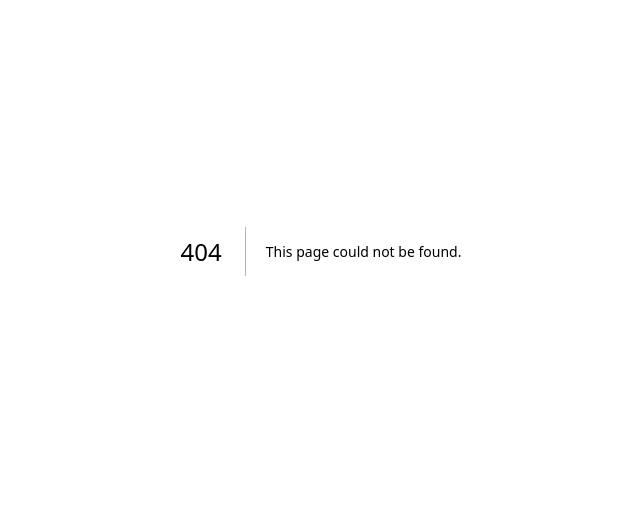
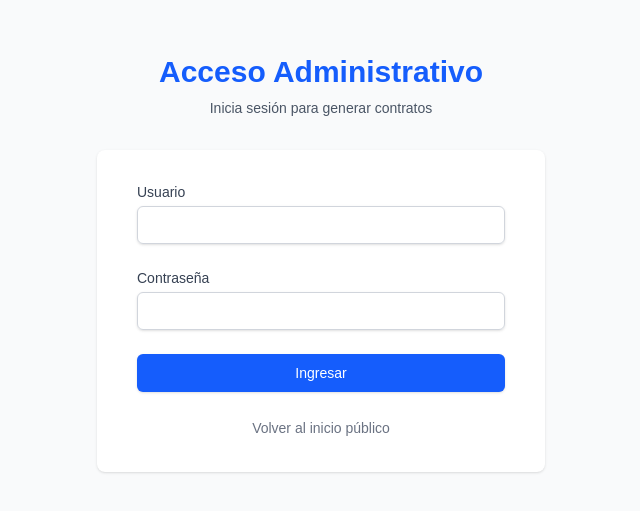
Before and after one commit to armyv7v/validador-contratos, a Next.js app: page /login in a window 1280 px wide. Before the commit this address had no page. Shown: the part 149-660 px from the top of the page, without its empty margins (319-959 px from the left). Built offline with nearby package versions, Linux system fonts and the light colour scheme.

Commit message:
feat: add NextAuth, admin module, and separate public scanner view

```diff
--- /dev/null
+++ b/app/admin/layout.tsx
@@ -0,0 +1,38 @@
+"use client";
+
+import { signOut } from "next-auth/react";
+import Link from "next/navigation";
+
+export default function AdminLayout({
+  children,
+}: {
+  children: React.ReactNode;
+}) {
+  return (
+    <div className="min-h-screen bg-gray-50 text-gray-900">
+      <header className="bg-white border-b border-gray-200 shadow-sm sticky top-0 z-10">
+        <div className="max-w-7xl mx-auto px-4 sm:px-6 lg:px-8">
+          <div className="flex justify-between items-center h-16">
+            <div className="flex">
+              <div className="flex-shrink-0 flex items-center">
+                <span className="text-xl font-bold text-blue-600">Admin Panel</span>
+              </div>
+            </div>
+            <div className="flex items-center gap-4">
+              <button
+                onClick={() => signOut({ callbackUrl: '/' })}
+                className="text-sm text-red-600 hover:text-red-800 font-medium transition-colors"
+              >
+                Cerrar Sesión
+              </button>
+            </div>
+          </div>
+        </div>
+      </header>
+
+      <main className="max-w-7xl mx-auto px-4 sm:px-6 lg:px-8 py-8">
+        {children}
+      </main>
+    </div>
+  );
+}
--- /dev/null
+++ b/app/admin/page.tsx
@@ -0,0 +1,22 @@
+"use client";
+
+import GeneradorQR from "@/components/GeneradorQR";
+
+export default function AdminDashboard() {
+  return (
+    <div className="w-full animate-in fade-in slide-in-from-bottom-4 duration-500">
+      <div className="mb-8 text-center sm:text-left">
+        <h1 className="text-3xl font-extrabold text-gray-900 mb-2">
+          Gestión de Contratos
+        </h1>
+        <p className="text-gray-500">
+          Genera contratos, firma electrónicamente y descarga el documento oficial con su código QR integrado.
+        </p>
+      </div>
+
+      <div className="bg-white rounded-xl shadow-sm border border-gray-200 p-6">
+        <GeneradorQR />
+      </div>
+    </div>
+  );
+}
--- /dev/null
+++ b/app/api/auth/[...nextauth]/route.ts
@@ -0,0 +1,51 @@
+import NextAuth, { NextAuthOptions } from "next-auth";
+import CredentialsProvider from "next-auth/providers/credentials";
+
+export const authOptions: NextAuthOptions = {
+  providers: [
+    CredentialsProvider({
+      name: "Administrador",
+      credentials: {
+        username: { label: "Usuario", type: "text", placeholder: "admin" },
+        password: { label: "Contraseña", type: "password" },
+      },
+      async authorize(credentials) {
+        // Validación estática simple
+        const user = { id: "1", name: "Admin", email: "admin@useche.cl" };
+
+        if (
+          credentials?.username === "admin" &&
+          credentials?.password === "admin123"
+        ) {
+          return user;
+        } else {
+          return null;
+        }
+      },
+    }),
+  ],
+  pages: {
+    signIn: "/login",
+  },
+  session: {
+    strategy: "jwt",
+  },
+  callbacks: {
+    async jwt({ token, user }) {
+      if (user) {
+        token.id = user.id;
+      }
+      return token;
+    },
+    async session({ session, token }) {
+      if (session.user) {
+        (session.user as any).id = token.id;
+      }
+      return session;
+    },
+  },
+};
+
+const handler = NextAuth(authOptions);
+
+export { handler as GET, handler as POST };
--- /dev/null
+++ b/app/login/page.tsx
@@ -0,0 +1,108 @@
+"use client";
+
+import { signIn } from "next-auth/react";
+import { useState } from "react";
+import { useRouter } from "next/navigation";
+
+export default function LoginPage() {
+  const [username, setUsername] = useState("");
+  const [password, setPassword] = useState("");
+  const [error, setError] = useState("");
+  const router = useRouter();
+
+  const handleSubmit = async (e: React.FormEvent) => {
+    e.preventDefault();
+    setError("");
+
+    const res = await signIn("credentials", {
+      redirect: false,
+      username,
+      password,
+    });
+
+    if (res?.error) {
+      setError("Credenciales incorrectas");
+    } else {
+      router.push("/admin");
+    }
+  };
+
+  return (
+    <div className="min-h-screen bg-gray-50 flex flex-col justify-center py-12 sm:px-6 lg:px-8">
+      <div className="sm:mx-auto sm:w-full sm:max-w-md">
+        <h2 className="mt-6 text-center text-3xl font-extrabold text-blue-600">
+          Acceso Administrativo
+        </h2>
+        <p className="mt-2 text-center text-sm text-gray-600">
+          Inicia sesión para generar contratos
+        </p>
+      </div>
+
+      <div className="mt-8 sm:mx-auto sm:w-full sm:max-w-md">
+        <div className="bg-white py-8 px-4 shadow sm:rounded-lg sm:px-10">
+          <form className="space-y-6" onSubmit={handleSubmit}>
+            {error && (
+              <div className="bg-red-50 text-red-500 p-3 rounded-md text-sm text-center">
+                {error}
+              </div>
+            )}
+            <div>
+              <label
+                htmlFor="username"
+                className="block text-sm font-medium text-gray-700"
+              >
+                Usuario
+              </label>
+              <div className="mt-1">
+                <input
+                  id="username"
+                  name="username"
+                  type="text"
+                  required
+                  value={username}
+                  onChange={(e) => setUsername(e.target.value)}
+                  className="appearance-none block w-full px-3 py-2 border border-gray-300 rounded-md shadow-sm placeholder-gray-400 focus:outline-none focus:ring-blue-500 focus:border-blue-500 sm:text-sm text-gray-900"
+                />
+              </div>
+            </div>
+
+            <div>
+              <label
+                htmlFor="password"
+                className="block text-sm font-medium text-gray-700"
+              >
+                Contraseña
+              </label>
+              <div className="mt-1">
+                <input
+                  id="password"
+                  name="password"
+                  type="password"
+                  required
+                  value={password}
+                  onChange={(e) => setPassword(e.target.value)}
+                  className="appearance-none block w-full px-3 py-2 border border-gray-300 rounded-md shadow-sm placeholder-gray-400 focus:outline-none focus:ring-blue-500 focus:border-blue-500 sm:text-sm text-gray-900"
+                />
+              </div>
+            </div>
+
+            <div>
+              <button
+                type="submit"
+                className="w-full flex justify-center py-2 px-4 border border-transparent rounded-md shadow-sm text-sm font-medium text-white bg-blue-600 hover:bg-blue-700 focus:outline-none focus:ring-2 focus:ring-offset-2 focus:ring-blue-500 transition-colors"
+              >
+                Ingresar
+              </button>
+            </div>
+          </form>
+
+          <div className="mt-6 text-center">
+             <button onClick={() => router.push('/')} className="text-sm font-medium text-gray-500 hover:text-blue-500">
+                 Volver al inicio público
+             </button>
+          </div>
+        </div>
+      </div>
+    </div>
+  );
+}
--- a/app/page.tsx
+++ b/app/page.tsx
@@ -1,61 +1,38 @@
 'use client';
-import { useState } from 'react';
 import Scanner from '@/components/Scanner';
-import GeneradorQR from '@/components/GeneradorQR';
+import Link from 'next/link';
 
 export default function Home() {
-  const [activeTab, setActiveTab] = useState<'scan' | 'generate'>('scan');
-
   return (
-    <div className="min-h-screen bg-gray-50 text-gray-900">
+    <div className="min-h-screen bg-gray-50 text-gray-900 flex flex-col">
       <header className="bg-white border-b border-gray-200 py-6 shadow-sm">
-        <div className="max-w-4xl mx-auto px-4 text-center">
-          <h1 className="text-3xl font-extrabold text-blue-600 mb-2">Validador de Contratos</h1>
-          <p className="text-gray-500 max-w-lg mx-auto">
-            Sistema seguro para la validación de firmas y autenticidad de documentos mediante tecnología QR.
-          </p>
+        <div className="max-w-4xl mx-auto px-4 flex justify-between items-center">
+          <div className="text-left">
+             <h1 className="text-2xl sm:text-3xl font-extrabold text-blue-600 mb-1">Validador de Contratos</h1>
+             <p className="text-gray-500 text-sm sm:text-base">
+               Sistema seguro para la validación de firmas y autenticidad.
+             </p>
+          </div>
+          <div>
+            <Link
+              href="/login"
+              className="px-4 py-2 text-sm font-medium text-blue-600 bg-blue-50 hover:bg-blue-100 rounded-md transition"
+            >
+              Acceso Institucional
+            </Link>
+          </div>
         </div>
       </header>
 
-      <main className="max-w-4xl mx-auto px-4 py-12">
-        {/* Tab Switcher */}
-        <div className="flex bg-white p-1 rounded-xl shadow-sm border border-gray-200 mb-10 max-w-sm mx-auto">
-          <button
-            onClick={() => setActiveTab('scan')}
-            className={`flex-1 py-2 text-sm font-bold rounded-lg transition ${
-              activeTab === 'scan' ? 'bg-blue-600 text-white' : 'text-gray-500 hover:text-gray-700'
-            }`}
-          >
-            Validar (Escanear)
-          </button>
-          <button
-            onClick={() => setActiveTab('generate')}
-            className={`flex-1 py-2 text-sm font-bold rounded-lg transition ${
-              activeTab === 'generate' ? 'bg-blue-600 text-white' : 'text-gray-500 hover:text-gray-700'
-            }`}
-          >
-            Generar QR
-          </button>
-        </div>
-
+      <main className="flex-1 max-w-4xl mx-auto w-full px-4 py-12">
         <div className="flex flex-col items-center">
-          {activeTab === 'scan' ? (
             <div className="w-full animate-in fade-in slide-in-from-bottom-4 duration-500">
               <div className="mb-8 text-center">
-                <h2 className="text-xl font-bold text-gray-800 mb-2">Escanear Documento</h2>
-                <p className="text-sm text-gray-500">Coloca el código QR del contrato frente a la cámara.</p>
+                <h2 className="text-2xl font-bold text-gray-800 mb-2">Escanear Documento</h2>
+                <p className="text-gray-500">Coloca el código QR del contrato frente a la cámara para verificar su validez.</p>
               </div>
               <Scanner />
             </div>
-          ) : (
-            <div className="w-full animate-in fade-in slide-in-from-bottom-4 duration-500">
-              <div className="mb-8 text-center">
-                <h2 className="text-xl font-bold text-gray-800 mb-2">Crear Nuevo Registro</h2>
-                <p className="text-sm text-gray-500">Genera un contrato de prueba y descarga el PDF con su QR único.</p>
-              </div>
-              <GeneradorQR />
-            </div>
-          )}
         </div>
 
         {/* Info Section */}
@@ -78,9 +55,9 @@ export default function Home() {
         </section>
       </main>
 
-      <footer className="mt-20 border-t border-gray-200 py-10 bg-white">
+      <footer className="border-t border-gray-200 py-8 bg-white mt-auto">
         <div className="max-w-4xl mx-auto px-4 text-center">
-          <p className="text-gray-400 text-sm">© 2026 Validador de Contratos - Demo para Vercel</p>
+          <p className="text-gray-400 text-sm">© 2026 Validador de Contratos</p>
         </div>
       </footer>
     </div>
--- /dev/null
+++ b/middleware.ts
@@ -0,0 +1,9 @@
+import { withAuth } from "next-auth/middleware";
+
+export default withAuth({
+  pages: {
+    signIn: "/login",
+  },
+});
+
+export const config = { matcher: ["/admin/:path*"] };
--- a/package.json
+++ b/package.json
@@ -11,6 +11,7 @@
   "dependencies": {
     "html5-qrcode": "^2.3.8",
     "next": "16.1.7",
+    "next-auth": "^4.24.13",
     "pdf-lib": "^1.17.1",
     "qrcode": "^1.5.4",
     "qrcode.react": "^4.2.0",
```
Also changed, not shown: 1 other file (tests, documents, lock files or other folders).
